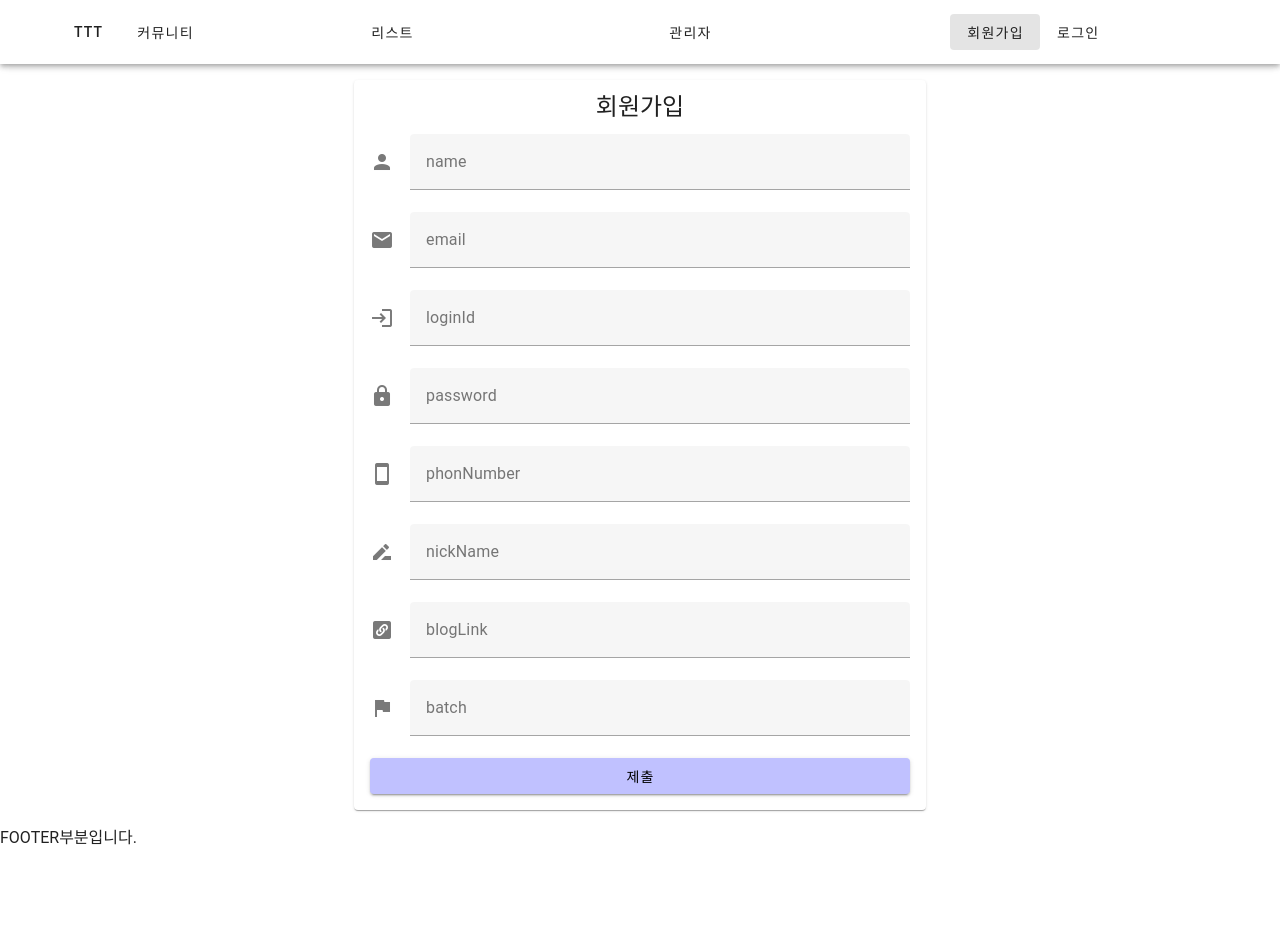
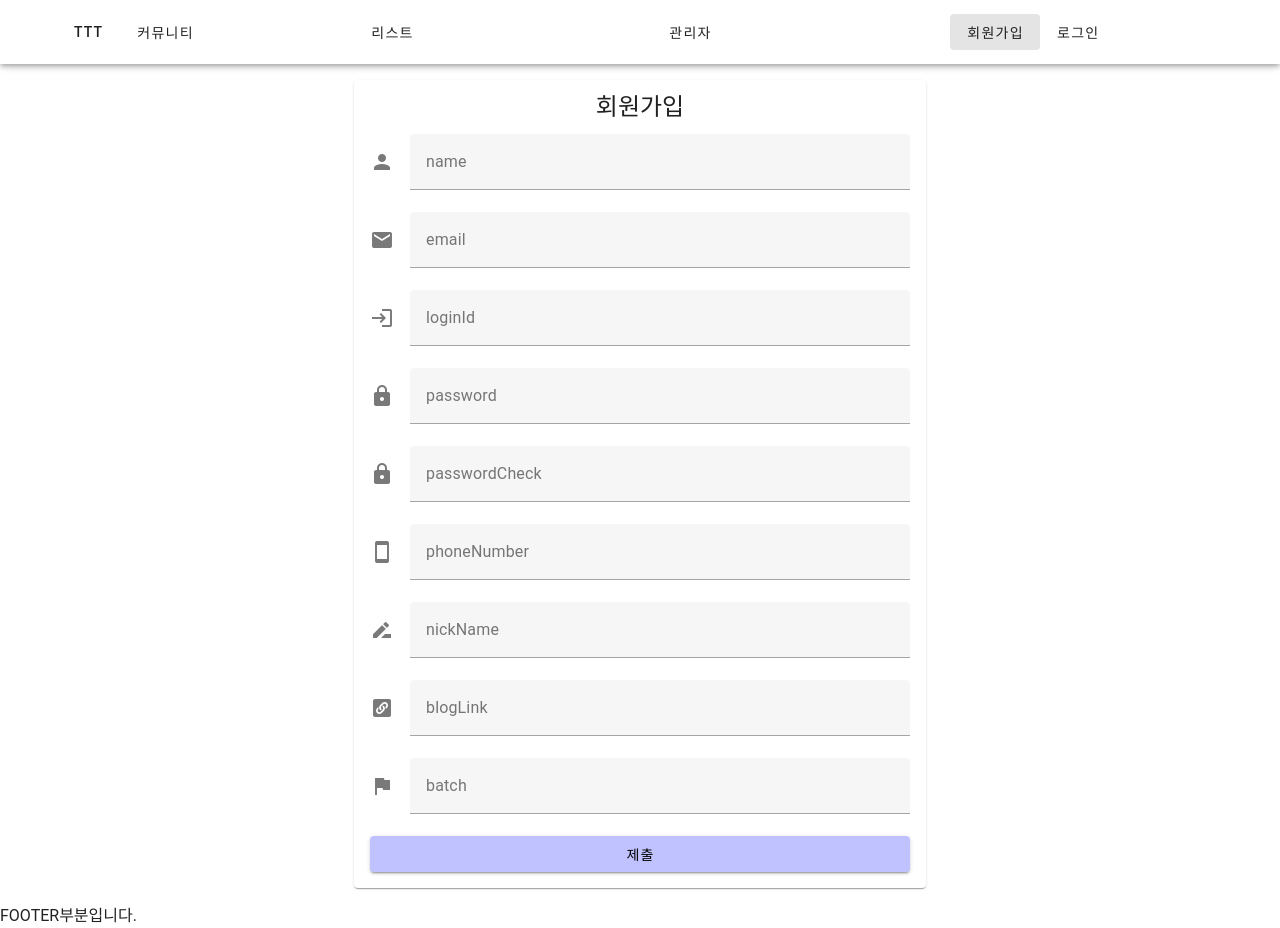
Before and after one commit to luail/ttt_front_deploy_test, a Vue app: page /ttt/user/create in a window 1280 px wide. Before the commit the page ends 850 px from the top, so only its background shows below. Built offline with nearby package versions, Linux system fonts and the light colour scheme.

Commit message:
Refactor : "비밀번호 이중확인 로직 추가" 회원가입 시 비밀번호를 두번 입력하게 하여 이중확인하는 로직 추가함.

```diff
--- a/src/views/UserCreate.vue
+++ b/src/views/UserCreate.vue
@@ -35,7 +35,14 @@
                             required
                             />
                             <v-text-field
-                            label="phonNumber"
+                            label="passwordCheck"
+                            v-model="passwordCheck"
+                            type="password"
+                            prepend-icon="mdi-lock"
+                            required
+                            />
+                            <v-text-field
+                            label="phoneNumber"
                             v-model="phoneNumber"
                             prepend-icon="mdi-cellphone"
                             required
@@ -90,6 +97,7 @@ export default {
             email:"",
             loginId:"",
             password:"",
+            passwordCheck:"",
             phoneNumber:"",
             nickName:"",
             blogLink:"",
@@ -100,16 +108,23 @@ export default {
     },
     methods: {
         async create() {
-            try{
                 const data = {
                     name:this.name, email:this.email,
                     loginId:this.loginId, password:this.password,
                     phoneNumber:this.phoneNumber, nickName:this.nickName,
                     blogLink:this.blogLink, batch:this.batch
                 };
+                if(this.password != this.passwordCheck) {
+                    console.log(this.password)
+                    console.log(this.passwordCheck)
+                    this.errorMessage="password와 passwordCheck가 일치하지 않습니다."
+                    this.trueOrFalse=true;
+                    return
+                }
+            try{
                 await axios.post(`${process.env.VUE_APP_API_BASE_URL}/ttt/user/create`, data)
                 this.$router.push('/')
-            } catch(error) {
+            }  catch(error) {
                 console.log(error)
                 this.trueOrFalse=true
                 this.errorMessage = error.response.data.status_message
```
